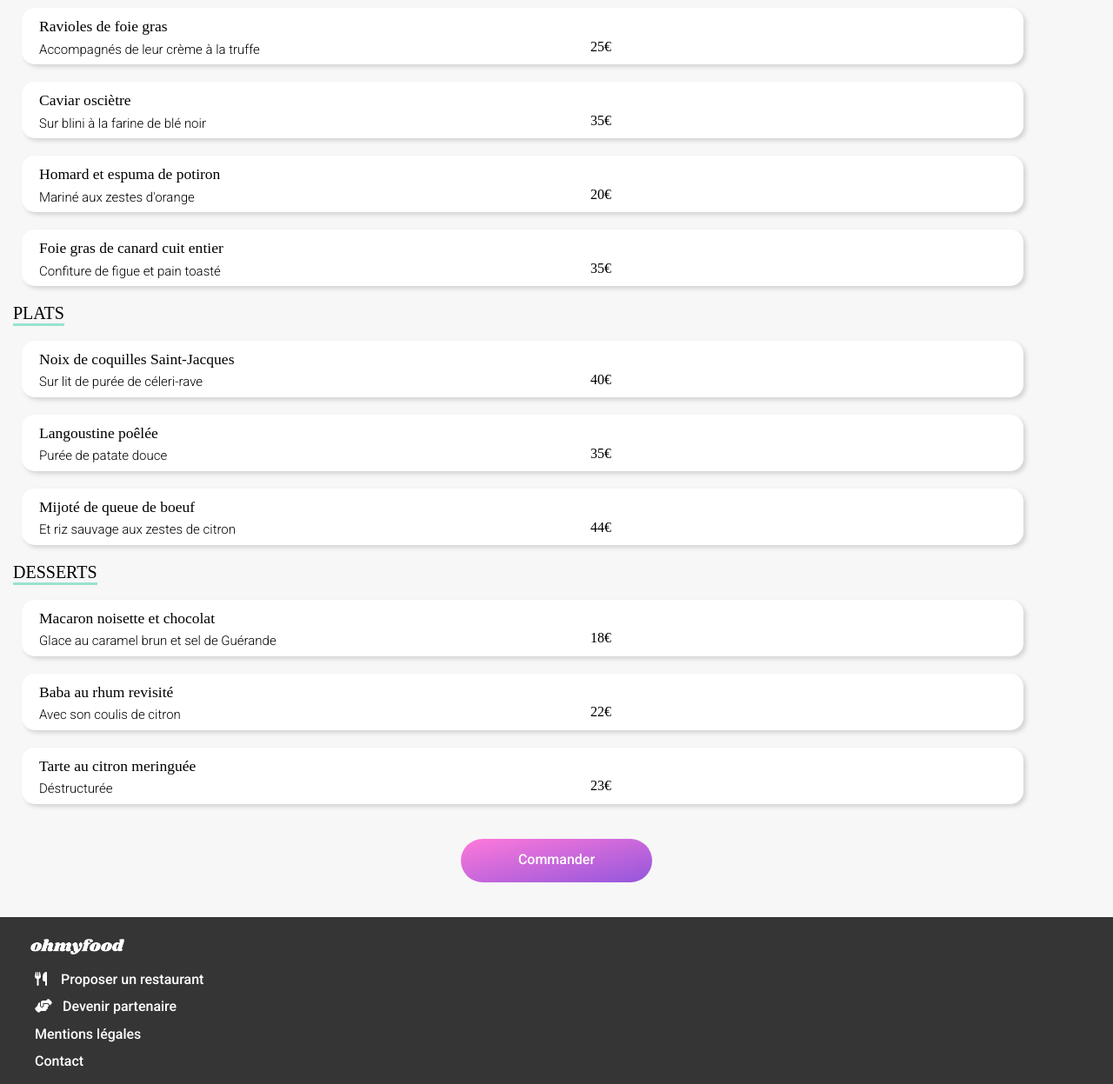
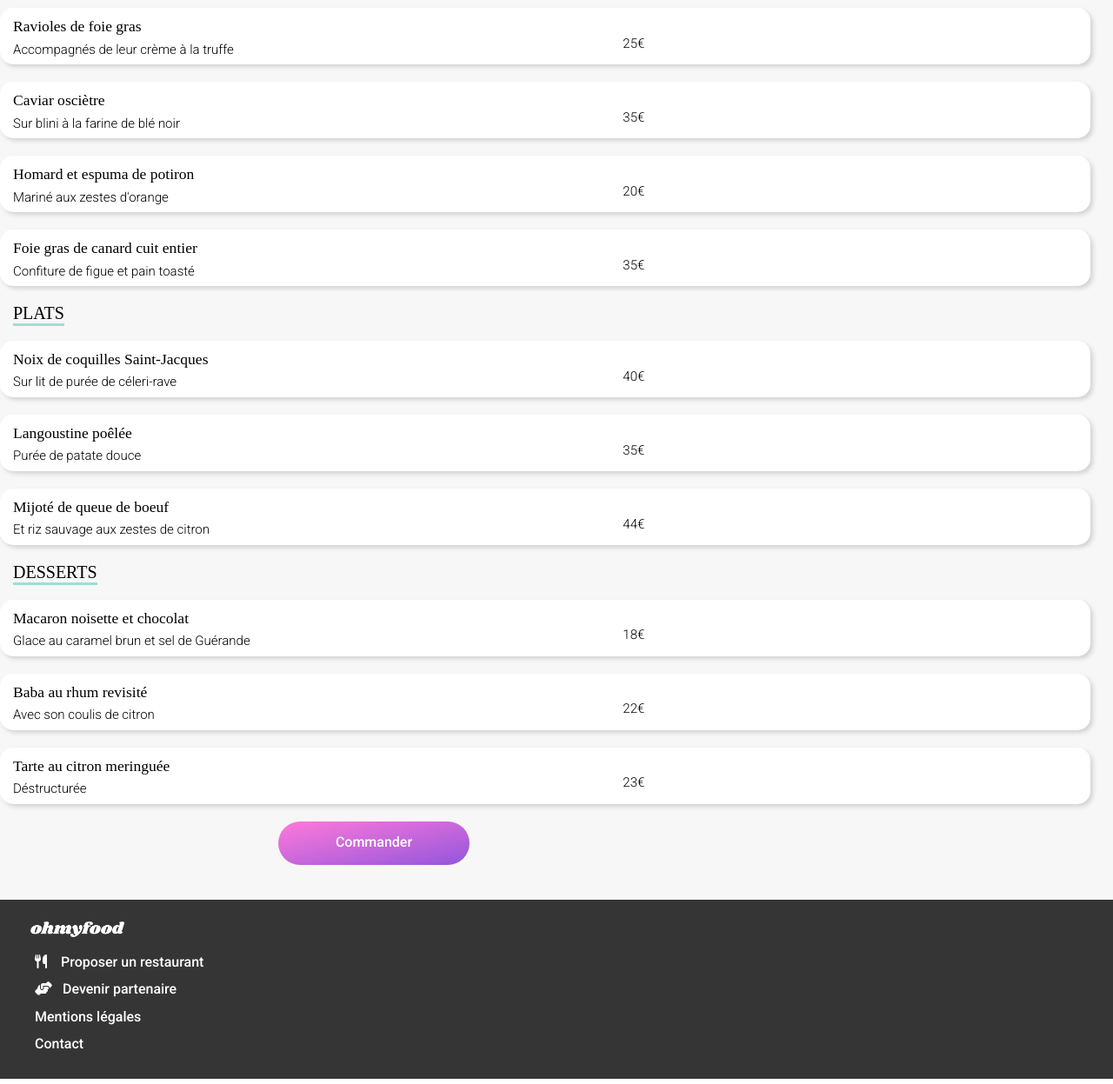
Before and after one commit to Devilbat75/P3, a website: page menu_2.html in a window 1280 px wide. Shown: the part 441-1688 px from the top of the page at 87% size. Drawn offline with nearby package versions, Linux system fonts and the light colour scheme; a web font is replaced by a local one.

Commit message:
amélioration site

```diff
--- a/menu_2.html
+++ b/menu_2.html
@@ -16,7 +16,8 @@
     <!--Google font Roboto-->
     <link rel="preconnect" href="https://fonts.googleapis.com">
     <link rel="preconnect" href="https://fonts.gstatic.com" crossorigin>
-    <link href="https://fonts.googleapis.com/css2?family=Roboto:wght@100;200;300;400;500;600;700;800&display=swap" rel="stylesheet">
+    <link href="https://fonts.googleapis.com/css2?family=Roboto:wght@100;200;300;400;500;600;700;800&display=swap"
+        rel="stylesheet">
     <!--Google font Shrikhand-->
     <link rel="preconnect" href="https://fonts.googleapis.com">
     <link rel="preconnect" href="https://fonts.gstatic.com" crossorigin>
@@ -52,150 +53,126 @@
             <h2>ENTRÉES</h2>
             <div class="all_cards">
                 <!--First Card-->
-                <a href="#">
                 <div class="card_in">
                     <div class="card_in__text">
                         <h3>Ravioles de foie gras</h3>
                         <p>Accompagnés de leur crème à la truffe</p>
                     </div>
                     <div class="card_in__prix">
-                            <h1>25€</h1>
+                        <p>25€</p>
                     </div>
                     <div class="card_in__bouton_check"> <i class="fa-sharp fa-solid fa-circle-check"></i> </div>
                 </div>
-                </a>
                 <!--Second Card-->
-                <a href="#">
                 <div class="card_in">
                     <div class="card_in__text">
                         <h3>Caviar osciètre</h3>
                         <p>Sur blini à la farine de blé noir</p>
                     </div>
                     <div class="card_in__prix">
-                            <h1>35€</h1>
+                        <p>35€</p>
                     </div>
                     <div class="card_in__bouton_check"> <i class="fa-sharp fa-solid fa-circle-check"></i> </div>
                 </div>
-                </a>
                 <!--Third Card-->
-                <a href="#">
                 <div class="card_in">
                     <div class="card_in__text">
                         <h3>Homard et espuma de potiron</h3>
                         <p>Mariné aux zestes d'orange</p>
                     </div>
                     <div class="card_in__prix">
-                            <h1>20€</h1>
+                        <p>20€</p>
                     </div>
                     <div class="card_in__bouton_check"> <i class="fa-sharp fa-solid fa-circle-check"></i> </div>
                 </div>
-                </a>
                 <!--Fourth Card-->
-                <a href="#">
                 <div class="card_in">
                     <div class="card_in__text">
                         <h3>Foie gras de canard cuit entier</h3>
                         <p>Confiture de figue et pain toasté</p>
                     </div>
                     <div class="card_in__prix">
-                            <h1>35€</h1>
+                        <p>35€</p>
                     </div>
                     <div class="card_in__bouton_check"> <i class="fa-sharp fa-solid fa-circle-check"></i> </div>
                 </div>
-                </a>
             </div>
             <!--Plats-->
             <h2>PLATS</h2>
             <div class="all_cards">
                 <!--First Card-->
-                <a href="#">
                 <div class="card_in">
                     <div class="card_in__text">
                         <h3>Noix de coquilles Saint-Jacques</h3>
                         <p>Sur lit de purée de céleri-rave</p>
                     </div>
                     <div class="card_in__prix">
-                            <h1>40€</h1>
+                        <p>40€</p>
                     </div>
                     <div class="card_in__bouton_check"> <i class="fa-sharp fa-solid fa-circle-check"></i> </div>
                 </div>
-                </a>
                 <!--Second Card-->
-                <a href="#">
                 <div class="card_in">
                     <div class="card_in__text">
                         <h3>Langoustine poêlée</h3>
                         <p>Purée de patate douce</p>
                     </div>
                     <div class="card_in__prix">
-                            <h1>35€</h1>
+                        <p>35€</p>
                     </div>
                     <div class="card_in__bouton_check"> <i class="fa-sharp fa-solid fa-circle-check"></i> </div>
                 </div>
-                </a>
                 <!--Third Card-->
-                <a href="#">
                 <div class="card_in">
                     <div class="card_in__text">
                         <h3>Mijoté de queue de boeuf</h3>
                         <p>Et riz sauvage aux zestes de citron</p>
                     </div>
                     <div class="card_in__prix">
-                            <h1>44€</h1>
+                        <p>44€</p>
                     </div>
                     <div class="card_in__bouton_check"> <i class="fa-sharp fa-solid fa-circle-check"></i> </div>
                 </div>
-                </a>
             </div>
             <!--Desserts-->
             <h2>DESSERTS</h2>
             <div class="all_cards">
                 <!--First Card-->
-                <a href="#">
                 <div class="card_in">
                     <div class="card_in__text">
                         <h3>Macaron noisette et chocolat</h3>
                         <p>Glace au caramel brun et sel de Guérande</p>
                     </div>
                     <div class="card_in__prix">
-                            <h1>18€</h1>
+                        <p>18€</p>
                     </div>
                     <div class="card_in__bouton_check"> <i class="fa-sharp fa-solid fa-circle-check"></i> </div>
                 </div>
-                </a>
                 <!--Second Card-->
-                <a href="#">
                 <div class="card_in">
                     <div class="card_in__text">
                         <h3>Baba au rhum revisité</h3>
                         <p>Avec son coulis de citron</p>
                     </div>
                     <div class="card_in__prix">
-                            <h1>22€</h1>
+                        <p>22€</p>
                     </div>
                     <div class="card_in__bouton_check"> <i class="fa-sharp fa-solid fa-circle-check"></i> </div>
                 </div>
-                </a>
                 <!--Third Card-->
-                <a href="#">
                 <div class="card_in">
                     <div class="card_in__text">
                         <h3>Tarte au citron meringuée</h3>
                         <p>Déstructurée</p>
                     </div>
                     <div class="card_in__prix">
-                            <h1>23€</h1>
+                        <p>23€</p>
                     </div>
                     <div class="card_in__bouton_check"> <i class="fa-sharp fa-solid fa-circle-check"></i> </div>
                 </div>
-                </a>
             </div>
         </section>
-        <div id="bouton">
-            <a href="#" class="vide">
-                <input type="submit" id="bouton_commande" value="Commander">
-            </a>
-        </div>
+        <button id="bouton_commande">Commander</button>
     </section>
     <footer>
         <!--Logo Footer-->
@@ -208,7 +185,7 @@
                 <li> <i class="fa-solid fa-utensils"></i> Proposer un restaurant </li>
                 <li> <i class="fa-solid fa-handshake-angle"></i>Devenir partenaire </li>
                 <li> Mentions légales </li>
-                <li> Contact </li>
+                <a class="survole_2" href="mailto:ludovic.bdt@gmail.com">Contact</a>
             </a>
         </ul>
     </footer>
--- a/public/css/mobile.css
+++ b/public/css/mobile.css
@@ -273,7 +273,7 @@ header img {
 .whole_card {
     position: relative;
     background-color: white;
-    width: 90%;
+    width: 97%;
     border-radius: 25px;
     margin-bottom: 25px;
     box-shadow: 3px 3px 5px lightgrey;
--- a/sass/main.scss
+++ b/sass/main.scss
@@ -100,26 +100,23 @@ header img {
 }
 
 .card_in {
-    position: relative;
-    margin-left: 25px;
     display: flex;
     flex-direction: row;
     align-items: center;
-    width: 90%;
+    justify-content: space-between;
+    width: 98%;
     border-radius: 15px 15px 15px 15px;
     background-color: white;
     height: 65px;
     margin-bottom: 20px;
     padding-bottom: 0px;
-    padding-left: 20px;
+    padding-left: 15px;
     font-size: 15px;
     box-shadow: 3px 3px 5px lightgrey;
 
     &__bouton_check {
-        position: absolute;
-        right: 0px;
         transform: scaleX(0);
-        transition: transform 500ms;
+        transition: transform 1s;
         display: flex;
         align-items: center;
         justify-content: center;
@@ -127,7 +124,7 @@ header img {
         background-color: #99E2D0;
         color: white;
         border-radius: 0px 15px 15px 0px;
-        width: 15%;
+        width: 0%;
         height: 100%;
         font-size: 25px;
 
@@ -140,7 +137,7 @@ header img {
         display: flex;
         flex-direction: column;
         align-items: flex-start;
-        flex-basis: 75%;
+        flex-basis: 90%;
 
         @media screen and (min-width :650px) {
             flex-basis: 50%;
@@ -164,16 +161,19 @@ header img {
         display: flex;
         align-self: flex-end;
         font-weight: bolder;
-        font-size: 8px;
+        font-size: 15px;
+        font-weight: bolder;
+        margin-right: 10px;
     }
 
     &:active {
         & .card_in__bouton_check {
             transform: scaleX(1);
+            animation: card_in__width 1s forwards;
         }
 
         & .card_in__bouton_check .fa-solid.fa-circle-check {
-            animation: rotation 500ms forwards;
+            animation: rotation 1500ms;
         }
     }
 }
@@ -188,6 +188,9 @@ header img {
 }
 
 #bouton_commande {
+    display: flex;
+    justify-content: center;
+    align-items: center;
     background-image: linear-gradient(to bottom right, #FF79DA, #9356DC);
     color: white;
     border: none;
@@ -195,6 +198,12 @@ header img {
     width: 220px;
     height: 50px;
     margin-bottom: 0px;
+    margin-left: 25%;
+}
+
+#bouton_commande:hover {
+    background: linear-gradient(176deg, #fface8, #ae80e5);
+    box-shadow: 2px 2px 4px black;
 }
 
 /*Footer*/
@@ -252,3 +261,13 @@ footer i {
         transform: rotate(360deg);
     }
 }
+
+@keyframes card_in__width {
+    from {
+        width: 0%;
+    }
+
+    to {
+        width: 15%;
+    }
+}
```
Also changed, not shown: index.html (+1 -1 lines), menu_1.html (+13 -34 lines), menu_3.html (+13 -34 lines), menu_4.html (+13 -34 lines), page_alt/menu.css, sass/main.css, 2 other files. Lines whose indentation alone changed are shown as unchanged.
